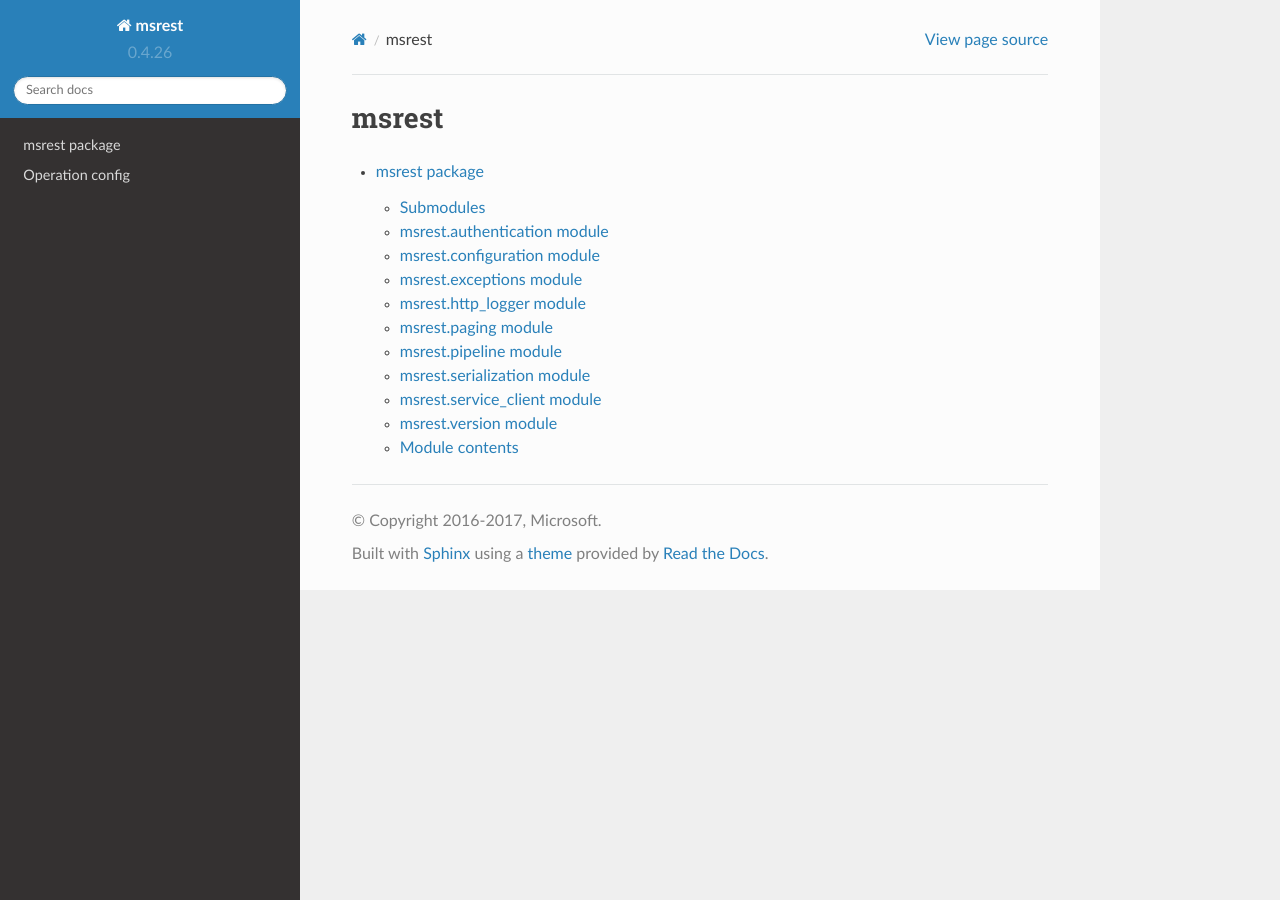
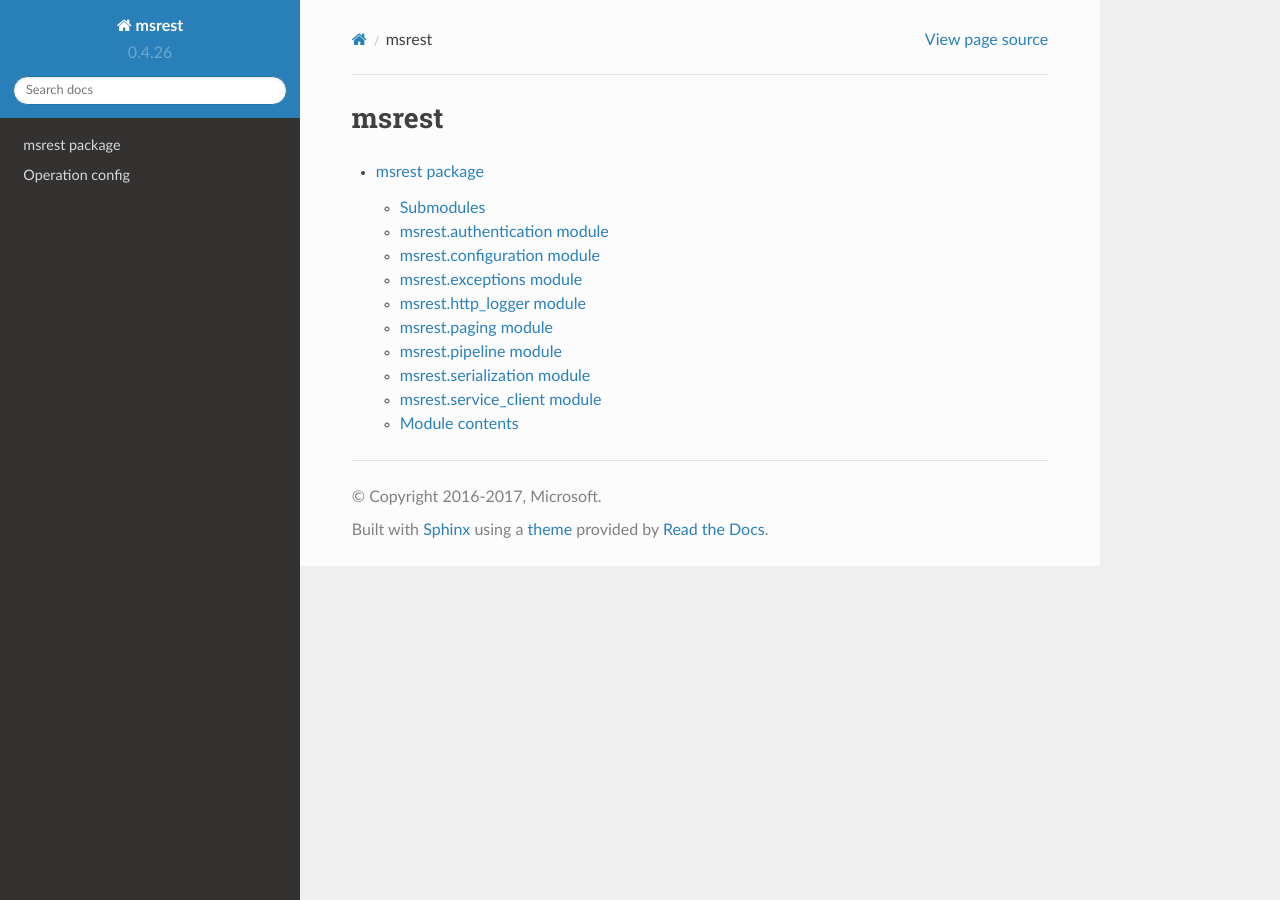
Before and after one commit to Azure/msrest-for-python, a Sphinx documentation site: the page built from doc/modules.rst, in a window 1280 px wide. Built offline with Sphinx 7.4.7 and the Read the Docs theme 2.0.0, drawn with Linux system fonts in a browser that asks for light colours.

Commit message:
Remove version file from doc

```diff
--- a/doc/msrest.rst
+++ b/doc/msrest.rst
@@ -68,15 +68,6 @@
     :undoc-members:
     :show-inheritance:
 
-msrest.version module
----------------------
-
-.. automodule:: msrest.version
-    :members:
-    :undoc-members:
-    :show-inheritance:
-
-
 Module contents
 ---------------
 
```
